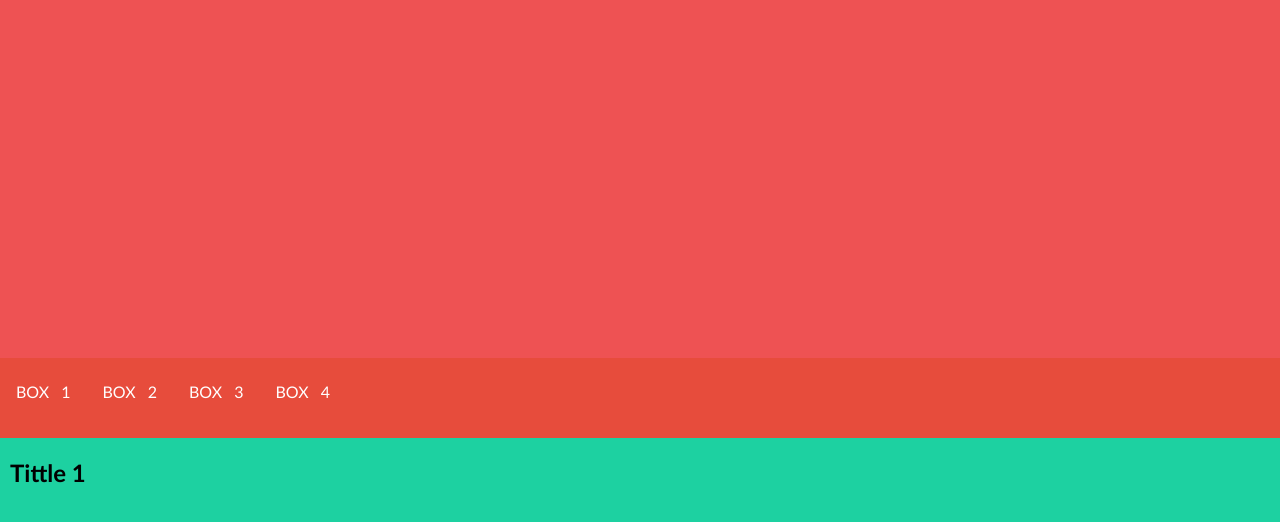
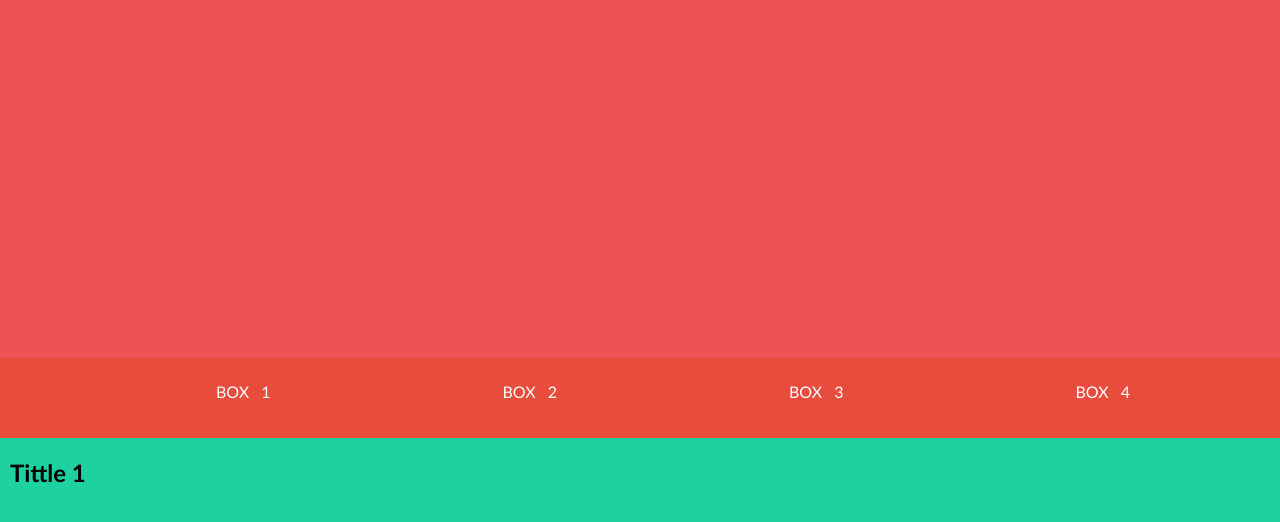
Before and after one commit to evertonfxavier/positionsmooth, a plain HTML site: page index.html in a window 1280 px wide. Shown: the part 362-884 px from the top of the page. Drawn offline with Linux system fonts and the light colour scheme.

Commit message:
add text-indent

```diff
--- a/style.css
+++ b/style.css
@@ -47,6 +47,7 @@ ul a {
 	line-height: 2.2em;
 	color: #fff;
 	word-spacing: 8px;
+	text-indent: 200px;
 }
 
 ul a:hover {
```
